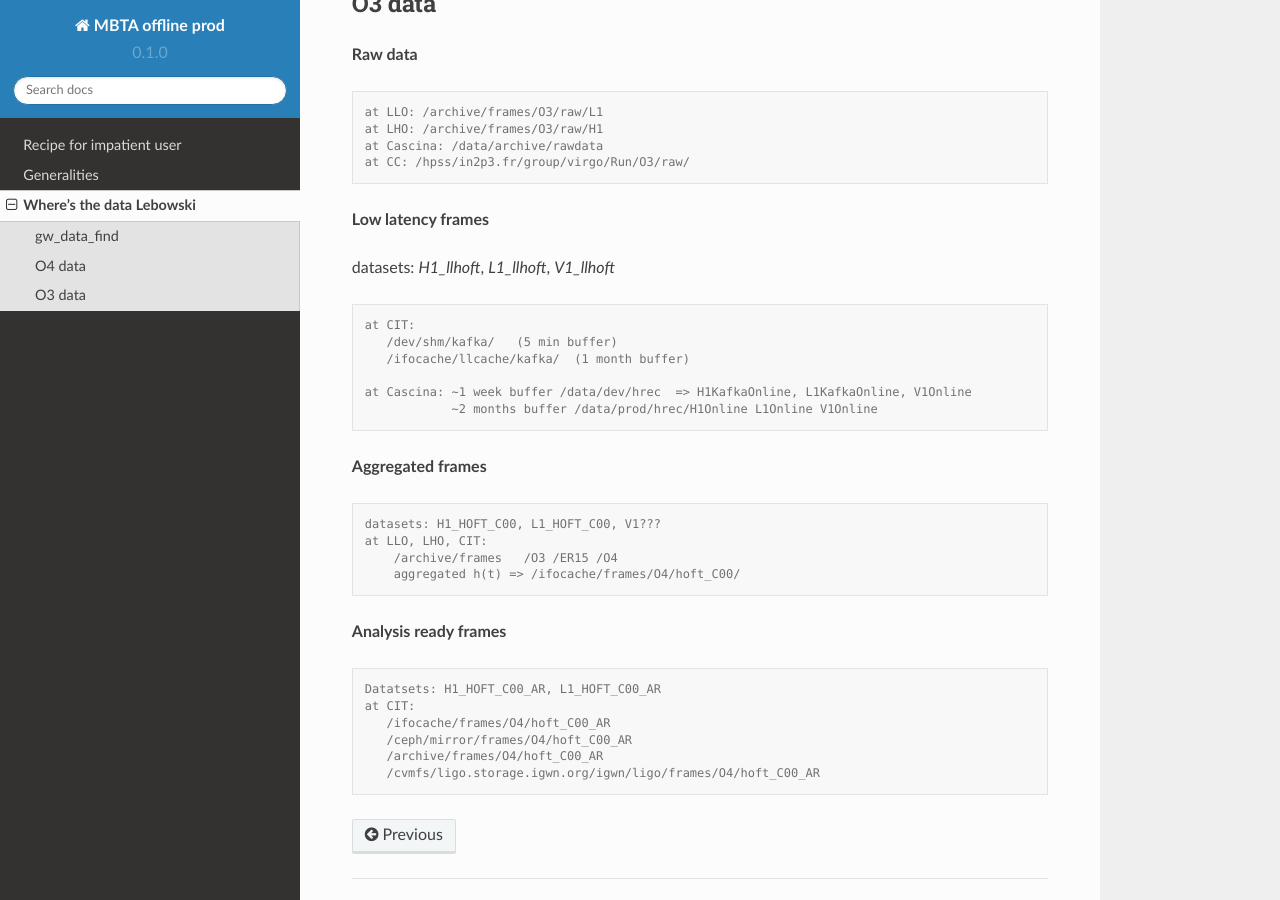
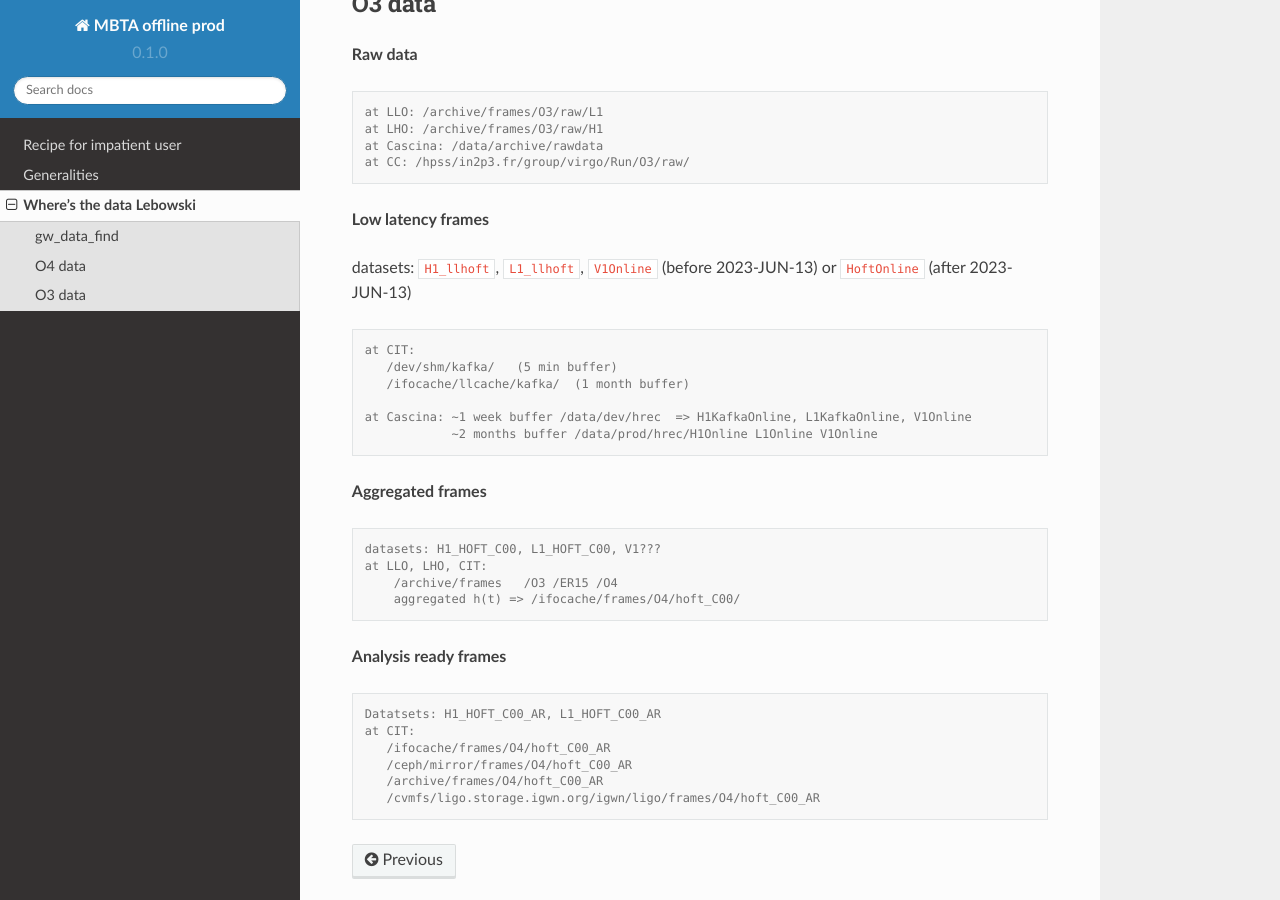
Before and after one commit to lethuill/mbta-offline-doc, a Sphinx documentation site: the page built from docs/source/data.rst, in a window 1280 px wide and 900 px high, scrolled down 1914 px. Built offline with Sphinx 7.4.7 and the Read the Docs theme 2.0.0, drawn with Linux system fonts in a browser that asks for light colours.

Commit message:
Update data.rst

```diff
--- a/docs/source/data.rst
+++ b/docs/source/data.rst
@@ -116,7 +116,7 @@ O3 data
 
 **Low latency frames**
 
-datasets: `H1_llhoft`, `L1_llhoft`, `V1_llhoft`
+datasets: ``H1_llhoft``, ``L1_llhoft``, ``V1Online`` (before 2023-JUN-13) or ``HoftOnline`` (after 2023-JUN-13)
 
 .. code-block:: console
 
```
